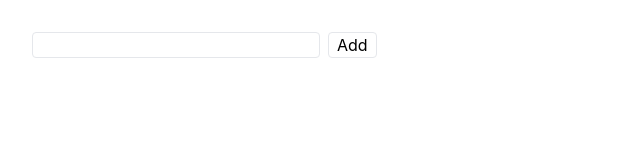
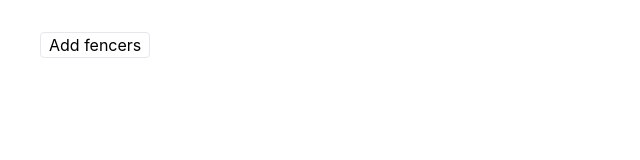
Before and after one commit to Al-Esku/swiss-system, a React (Create React App) app: page / in a window 1280 px wide. Shown: the top 160 px of the page, without its empty margins (0-640 px from the left). Built offline with nearby package versions, Linux system fonts and the light colour scheme; the HTML template or start-up script is replaced by a standard one.

Commit message:
Changed fencers to include first name, last name and gender

```diff
--- a/package.json
+++ b/package.json
@@ -1,9 +1,10 @@
 {
   "homepage": "https://al-esku.github.io/swiss-system",
   "name": "swiss-system",
-  "version": "1.3.11",
+  "version": "1.4.0",
   "private": true,
   "dependencies": {
+    "@radix-ui/react-dialog": "^1.1.6",
     "@testing-library/jest-dom": "^5.17.0",
     "@testing-library/react": "^13.4.0",
     "@testing-library/user-event": "^13.5.0",
--- a/src/App.tsx
+++ b/src/App.tsx
@@ -1,11 +1,12 @@
 import React, {FormEvent} from 'react';
 import './App.css';
+import * as Dialog from "@radix-ui/react-dialog";
 
 let nextFencerId = 0;
 let nextBoutId = 0;
 
 function App() {
-  const [name, setName] = React.useState('')
+  const [fencerForm, setFencerForm] = React.useState<fencerForm>({firstName: "", lastName: "", gender: "M"})
   const [table, setTable] = React.useState<fencer[]>([])
   const [fencers, setFencers] = React.useState<fencer[]>([])
   const [bye, setBye] = React.useState<fencer>()
@@ -30,7 +31,7 @@ function App() {
         <CompetitionIndividuelle ID="Swiss" Date="${date.getDate().toString().padStart(2, "0")}.${(date.getMonth()+1).toString().padStart(2, "0")}.${date.getFullYear()}">
             <Tireurs>
                 ${table.map(fencer => {
-                    return `<Tireur ID="${fencer.id+1}" Nom="${fencer.name}" Prenom="${fencer.name}" Sexe="M" Lateralite="D" Nation="NZL" Club="Piwakawaka Fencing" Classement="${fencer.rank}" Statut="N"></Tireur>`
+                    return `<Tireur ID="${fencer.id+1}" Nom="${fencer.lastName.toUpperCase()}" Prenom="${fencer.firstName}" Sexe="${fencer.gender}" Lateralite="D" Nation="NZL" Club="Piwakawaka Fencing" Classement="${fencer.rank}" Statut="N"></Tireur>`
                 }).join(" ")}
             </Tireurs>
             <Phases>
@@ -387,15 +388,25 @@ function App() {
     <div className={"grid lg:grid-cols-2"}>
 
         <div className={"m-8"}>
+            <Dialog.Root>
+                <Dialog.Trigger>
+                    <button className={"border rounded px-2 ml-2 print:hidden"}>Add fencers</button>
+                </Dialog.Trigger>
+                <Dialog.Portal>
+                    <Dialog.Overlay className={"bg-gray-600 opacity-80 fixed inset-0 z-30"} />
+                    <Dialog.Content className={"fixed top-[50%] left-[50%] z-40 max-h-[100vh] max-w-5xl translate-x-[-50%] translate-y-[-50%] rounded-[6px] bg-white p-[25px] shadow-[hsl(206_22%_7%_/_35%)_0px_10px_38px_-10px,_hsl(206_22%_7%_/_20%)_0px_10px_20px_-15px] focus:outline-none"}>
+                        <Dialog.Title className={"font-bold text-xl"}>Add fencers</Dialog.Title>
                         <form onSubmit={(event) => {
                             event.preventDefault();
-                if (name !== "") {
+                            if (fencerForm.firstName !== "" && fencerForm.lastName !== "" && (fencerForm.gender === "M" || fencerForm.gender === "F")) {
                                 setFencers(
                                     [
                                         ...fencers,
                                         {
                                             id: nextFencerId,
-                                name: name,
+                                            firstName: fencerForm.firstName,
+                                            lastName: fencerForm.lastName,
+                                            gender: fencerForm.gender,
                                             seed: 0,
                                             points: 0,
                                             rank: (fencers.length + 1),
@@ -414,7 +425,9 @@ function App() {
                                         ...table,
                                         {
                                             id: nextFencerId++,
-                                name: name,
+                                            firstName: fencerForm.firstName,
+                                            lastName: fencerForm.lastName,
+                                            gender: fencerForm.gender,
                                             seed: 0,
                                             points: 0,
                                             rank: (table.length + 1),
@@ -428,21 +441,61 @@ function App() {
                                         }
                                     ]
                                 );
-                    setName("");
+                                setFencerForm({firstName: "", lastName: "", gender: "M"});
                             }
                         }}>
-                <div className={"w-full print:hidden"}>
+                            <div className={"w-full print:hidden ml-2"}>
+                                <div className={"my-2"}>
+                                    <label htmlFor={"firstName"}>First Name</label>
+                                    <div>
                                         <input
                                             type={"text"}
-                        className={"border rounded w-1/2"}
-                        value={name}
+                                            className={"border rounded w-96 p-1"}
+                                            id={"firstName"}
+                                            value={fencerForm.firstName}
                                             onChange={e => {
-                            setName(e.target.value)}
+                                                setFencerForm({...fencerForm, firstName: e.target.value})
+                                            }
                                             }
                                         />
-                    <button type={"submit"} className={"border rounded px-2 ml-2 print:hidden"}>Add</button>
+                                    </div>
+                                </div>
+                                <div className={"my-2"}>
+                                    <label htmlFor={"lastName"}>Last Name</label>
+                                    <div>
+                                        <input
+                                            type={"text"}
+                                            className={"border rounded w-96 p-1"}
+                                            id={"lastName"}
+                                            value={fencerForm.lastName}
+                                            onChange={e => {
+                                                setFencerForm({...fencerForm, lastName: e.target.value})
+                                            }
+                                            }
+                                        />
+                                    </div>
+                                </div>
+                                <div className={"my-2"}>
+                                    <label>Gender</label>
+                                    <div>
+                                        <select value={fencerForm.gender} onChange={e => {
+                                            setFencerForm({...fencerForm, gender: e.target.value})
+                                        }} className={"p-1 rounded pl-2"}>
+                                            <option value={"M"}>Male</option>
+                                            <option value={"F"}>Female</option>
+                                        </select>
+                                    </div>
+                                </div>
+                                <div className={"flex w-full justify-end"}>
+                                    <button type={"submit"}
+                                            className={"border rounded px-2 justify-end print:hidden"}>Add
+                                    </button>
+                                </div>
                             </div>
                         </form>
+                    </Dialog.Content>
+                </Dialog.Portal>
+            </Dialog.Root>
             {table.length > 0 ?
                 <div className={printTarget === "table" ? " print-visible" : " print:hidden"}>
                 <table className={"mt-8"}
@@ -469,7 +522,7 @@ function App() {
                                 </td>
                                 <td className={" p-0"}
                                     onClick={() => setIndexOpen(index !== indexOpen ? index : -1)}>
-                                    <div className={getColour(fencer) + " pl-2 w-full"}>{fencer.name}</div>
+                                    <div className={getColour(fencer) + " pl-2 w-full"}>{fencer.firstName} {fencer.lastName}</div>
                                 </td>
                                 <td className={"font-semibold text-center border-black border-l p-0"}
                                     onClick={() => setIndexOpen(index !== indexOpen ? index : -1)}>
@@ -521,7 +574,7 @@ function App() {
                                         return <div>{result.opponent !== -1 ? `vs ${
                                             (() => {
                                                 const opponent = table.find(fencer => fencer.id === result.opponent)
-                                                return opponent ? opponent.name : "[Removed]"
+                                                return opponent ? `${opponent.firstName} ${opponent.lastName}` : "[Removed]"
                                             })()
                                         }: ${result.victory ? "V" : "D"} ${result.score}-${result.oppScore}` : "[Bye]"}</div>
                                     })}</td>
@@ -569,7 +622,7 @@ function App() {
                                    id={bout.fencer1.id.toString()} name={bout.id.toString()} required
                                    onClick={() => updateBout(bout.id, bout.fencer1.id)} checked={bout.winner === bout.fencer1.id}></input>
                             <label htmlFor={bout.fencer1.id.toString()}
-                                   className={"p-8 flex w-full rounded border-2 peer-checked:border-green-600 peer-checked:border-[3px] peer-checked:font-semibold peer-checked:text-green-800 " + (bout.winner !== bout.fencer1.id && bout.winner !== -1 ? "text-red-700 border-red-600" : "")}>{bout.fencer1.name + " "}</label>
+                                   className={"p-8 flex w-full rounded border-2 peer-checked:border-green-600 peer-checked:border-[3px] peer-checked:font-semibold peer-checked:text-green-800 " + (bout.winner !== bout.fencer1.id && bout.winner !== -1 ? "text-red-700 border-red-600" : "")}>{bout.fencer1.firstName + " "} {bout.fencer1.lastName}</label>
                         </div>
                         <input type={"number"} className={"w-8 p-1 justify-items-center border-2 border-black rounded " + (bout.winner !== -1 ? bout.winner === bout.fencer1.id ? "text-green-800 border-green-600 border-[3px]" : "text-red-700 border-red-600" : "")}
                                min={0} id={bout.fencer1.id.toString() + "_score"} style={{marginRight: '4px'}} required value={bout.score1} onInput={(event) => updateBoutScore(bout.id, event.currentTarget.valueAsNumber, undefined)}/>
@@ -581,11 +634,11 @@ function App() {
                                    id={bout.fencer2.id.toString()} name={bout.id.toString()}
                                    onClick={() => updateBout(bout.id, bout.fencer2.id)} checked={bout.winner === bout.fencer2.id}></input>
                             <label htmlFor={bout.fencer2.id.toString()}
-                                   className={"p-8 flex w-full rounded border-2 peer-checked:border-green-600 peer-checked:border-[3px] peer-checked:font-semibold peer-checked:text-green-800 " + (bout.winner !== bout.fencer2.id && bout.winner !== -1 ? "text-red-700 border-red-600" : "")}>{" " + bout.fencer2.name}</label>
+                                   className={"p-8 flex w-full rounded border-2 peer-checked:border-green-600 peer-checked:border-[3px] peer-checked:font-semibold peer-checked:text-green-800 " + (bout.winner !== bout.fencer2.id && bout.winner !== -1 ? "text-red-700 border-red-600" : "")}>{" " + bout.fencer2.firstName} {bout.fencer2.lastName}</label>
                         </div>
                     </div>
                 ))}
-                {started && bye ? <p>Bye: {bye.name}</p> : ""}
+                {started && bye ? <p>Bye: {bye.firstName} {bye.lastName}</p> : ""}
                 {started ? <button onClick={() => print("bouts")} className={"border rounded px-1 mt-2 print:hidden flex"}><svg xmlns="http://www.w3.org/2000/svg" fill="none" viewBox="0 0 24 24" strokeWidth={1.5} stroke="currentColor" className="size-6 w-4 h-4 mt-auto mb-auto">
                     <path strokeLinecap="round" strokeLinejoin="round" d="M6.72 13.829c-.24.03-.48.062-.72.096m.72-.096a42.415 42.415 0 0 1 10.56 0m-10.56 0L6.34 18m10.94-4.171c.24.03.48.062.72.096m-.72-.096L17.66 18m0 0 .229 2.523a1.125 1.125 0 0 1-1.12 1.227H7.231c-.662 0-1.18-.568-1.12-1.227L6.34 18m11.318 0h1.091A2.25 2.25 0 0 0 21 15.75V9.456c0-1.081-.768-2.015-1.837-2.175a48.055 48.055 0 0 0-1.913-.247M6.34 18H5.25A2.25 2.25 0 0 1 3 15.75V9.456c0-1.081.768-2.015 1.837-2.175a48.041 48.041 0 0 1 1.913-.247m10.5 0a48.536 48.536 0 0 0-10.5 0m10.5 0V3.375c0-.621-.504-1.125-1.125-1.125h-8.25c-.621 0-1.125.504-1.125 1.125v3.659M18 10.5h.008v.008H18V10.5Zm-3 0h.008v.008H15V10.5Z" />
                 </svg>
```
Also changed, not shown: src/types/fencerTypes.d.ts (+9 -1 lines), 1 other file (tests, documents, lock files or other folders). Lines whose indentation alone changed are shown as unchanged.
